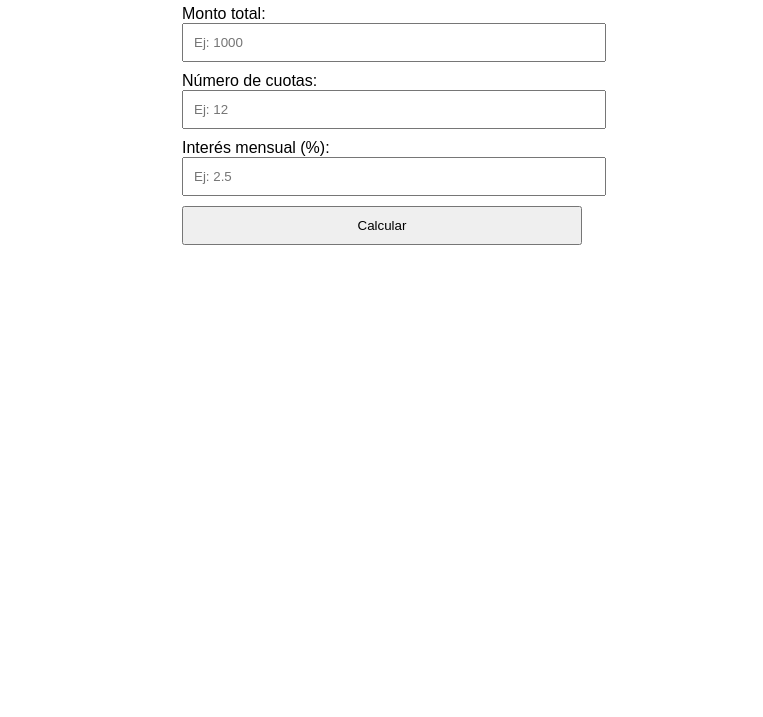
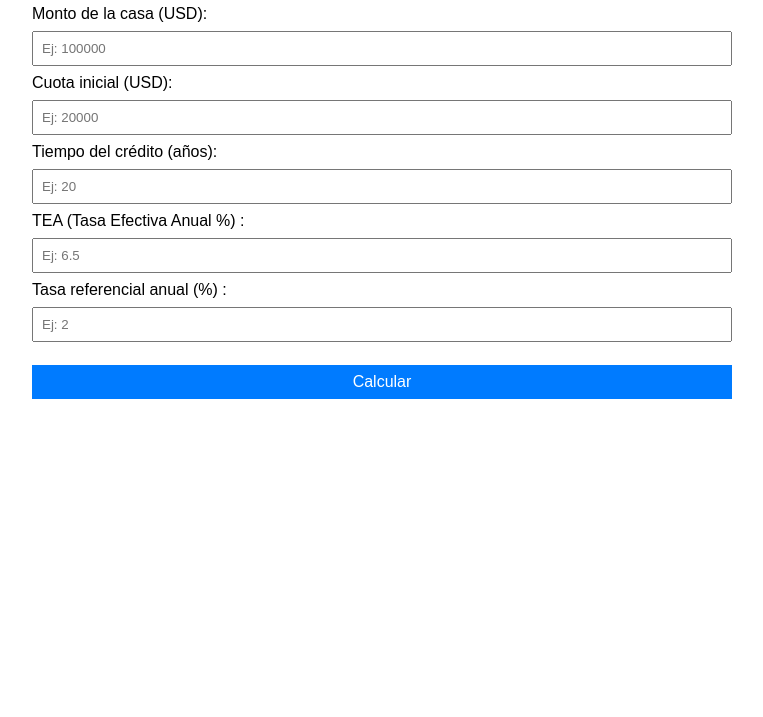
Before and after one commit to gerhson/-calculadora-cuotas, a plain HTML site: page index.html in a window 1280 px wide. Shown: the part 83-800 px from the top of the page, without its empty margins (258-1021 px from the left). Drawn offline with Linux system fonts and the light colour scheme.

Commit message:
actualizado index.html

```diff
--- a/index.html
+++ b/index.html
@@ -1,58 +1,152 @@
 <!DOCTYPE html>
 <html lang="es">
 <head>
-  <meta charset="UTF-8">
-  <title>Calculadora de Cuotas</title>
+<meta charset="UTF-8" />
+<title>Calculadora Crédito Hipotecario</title>
 <style>
   body {
     font-family: Arial, sans-serif;
+    max-width: 700px;
+    margin: auto;
     padding: 20px;
-      max-width: 400px;
-      margin: auto;
+  }
+  label, input {
+    display: block;
+    margin: 8px 0;
   }
   input, button {
-      padding: 10px;
+    padding: 8px;
     width: 100%;
-      margin-bottom: 10px;
+    box-sizing: border-box;
   }
-    .resultado {
+  button {
     margin-top: 15px;
-      font-weight: bold;
+    background-color: #007BFF;
+    color: white;
+    border: none;
+    cursor: pointer;
+    font-size: 16px;
+  }
+  button:hover {
+    background-color: #0056b3;
+  }
+  table {
+    width: 100%;
+    border-collapse: collapse;
+    margin-top: 20px;
+    font-size: 14px;
+  }
+  th, td {
+    border: 1px solid #ddd;
+    padding: 6px;
+    text-align: right;
+  }
+  th {
+    background-color: #f2f2f2;
+  }
+  h2 {
+    text-align: center;
   }
 </style>
 </head>
 <body>
-  <h2>Calculadora de Cuotas con Interés</h2>
+  <h2>Calculadora Crédito Hipotecario</h2>
 
-  <label>Monto total:</label>
-  <input type="number" id="monto" placeholder="Ej: 1000">
+  <label>Monto de la casa (USD):</label>
+  <input type="number" id="montoCasa" placeholder="Ej: 100000" min="0" step="any" />
 
-  <label>Número de cuotas:</label>
-  <input type="number" id="cuotas" placeholder="Ej: 12">
+  <label>Cuota inicial (USD):</label>
+  <input type="number" id="cuotaInicial" placeholder="Ej: 20000" min="0" step="any" />
 
-  <label>Interés mensual (%):</label>
-  <input type="number" id="interes" placeholder="Ej: 2.5">
+  <label>Tiempo del crédito (años):</label>
+  <input type="number" id="tiempo" placeholder="Ej: 20" min="1" step="1" />
 
-  <button onclick="calcularCuotas()">Calcular</button>
+  <label>TEA (Tasa Efectiva Anual %) :</label>
+  <input type="number" id="tea" placeholder="Ej: 6.5" min="0" step="any" />
 
-  <div class="resultado" id="resultado"></div>
+  <label>Tasa referencial anual (%) :</label>
+  <input type="number" id="tasaRef" placeholder="Ej: 2" min="0" step="any" />
+
+  <button onclick="calcularHipotecario()">Calcular</button>
+
+  <div id="resultado"></div>
 
   <script>
-    function calcularCuotas() {
-      const monto = parseFloat(document.getElementById('monto').value);
-      const cuotas = parseInt(document.getElementById('cuotas').value);
-      const interes = parseFloat(document.getElementById('interes').value) / 100;
+    function calcularHipotecario() {
+      const montoCasa = parseFloat(document.getElementById('montoCasa').value);
+      const cuotaInicial = parseFloat(document.getElementById('cuotaInicial').value);
+      const tiempoAnios = parseInt(document.getElementById('tiempo').value);
+      const tea = parseFloat(document.getElementById('tea').value) / 100;
+      const tasaRef = parseFloat(document.getElementById('tasaRef').value) / 100;
 
-      if (monto > 0 && cuotas > 0 && interes >= 0) {
-        const cuota = (monto * interes) / (1 - Math.pow(1 + interes, -cuotas));
-        const total = cuota * cuotas;
-        document.getElementById('resultado').innerHTML = `
-          Cuota mensual: $${cuota.toFixed(2)}<br>
-          Total a pagar: $${total.toFixed(2)}
+      if (isNaN(montoCasa) || isNaN(cuotaInicial) || isNaN(tiempoAnios) || isNaN(tea) || isNaN(tasaRef) ||
+          montoCasa <= 0 || cuotaInicial < 0 || cuotaInicial >= montoCasa || tiempoAnios <= 0 || tea < 0 || tasaRef < 0) {
+        alert("Por favor ingresa todos los datos correctamente.");
+        return;
+      }
+
+      // Monto financiado
+      const montoFinanciado = montoCasa - cuotaInicial;
+
+      // Convertir TEA a tasa mensual efectiva
+      const tasaMensual = Math.pow(1 + tea, 1/12) - 1;
+
+      // Número de cuotas en meses
+      const cuotas = tiempoAnios * 12;
+
+      // Calcular cuota mensual con fórmula amortización francesa
+      // cuota = P * i / (1 - (1 + i)^-n)
+      const cuotaMensual = montoFinanciado * tasaMensual / (1 - Math.pow(1 + tasaMensual, -cuotas));
+
+      // Total pagado
+      const totalPagado = cuotaMensual * cuotas;
+
+      // Intereses totales pagados
+      const interesesTotales = totalPagado - montoFinanciado;
+
+      // Mostrar resumen
+      let html = `
+        <h3>Resumen del crédito</h3>
+        <p><b>Monto financiado:</b> $${montoFinanciado.toFixed(2)}</p>
+        <p><b>Cuota mensual:</b> $${cuotaMensual.toFixed(2)}</p>
+        <p><b>Total pagado (capital + intereses):</b> $${totalPagado.toFixed(2)}</p>
+        <p><b>Intereses totales:</b> $${interesesTotales.toFixed(2)}</p>
+        <p><b>Tasa referencial anual:</b> ${(tasaRef*100).toFixed(2)}%</p>
+        <h3>Detalle de amortización mensual</h3>
+        <table>
+          <thead>
+            <tr>
+              <th>Mes</th>
+              <th>Cuota</th>
+              <th>Intereses</th>
+              <th>Capital amortizado</th>
+              <th>Saldo</th>
+            </tr>
+          </thead>
+          <tbody>
       `;
-      } else {
-        document.getElementById('resultado').innerText = 'Por favor, ingresa valores válidos.';
+
+      let saldo = montoFinanciado;
+      for(let mes=1; mes<=cuotas; mes++) {
+        const interesesMes = saldo * tasaMensual;
+        const capitalAmortizado = cuotaMensual - interesesMes;
+        saldo -= capitalAmortizado;
+
+        html += `<tr>
+          <td>${mes}</td>
+          <td>$${cuotaMensual.toFixed(2)}</td>
+          <td>$${interesesMes.toFixed(2)}</td>
+          <td>$${capitalAmortizado.toFixed(2)}</td>
+          <td>$${saldo > 0 ? saldo.toFixed(2) : "0.00"}</td>
+        </tr>`;
       }
+
+      html += `
+          </tbody>
+        </table>
+      `;
+
+      document.getElementById('resultado').innerHTML = html;
     }
   </script>
 </body>
```
Lines whose indentation alone changed are shown as unchanged.
